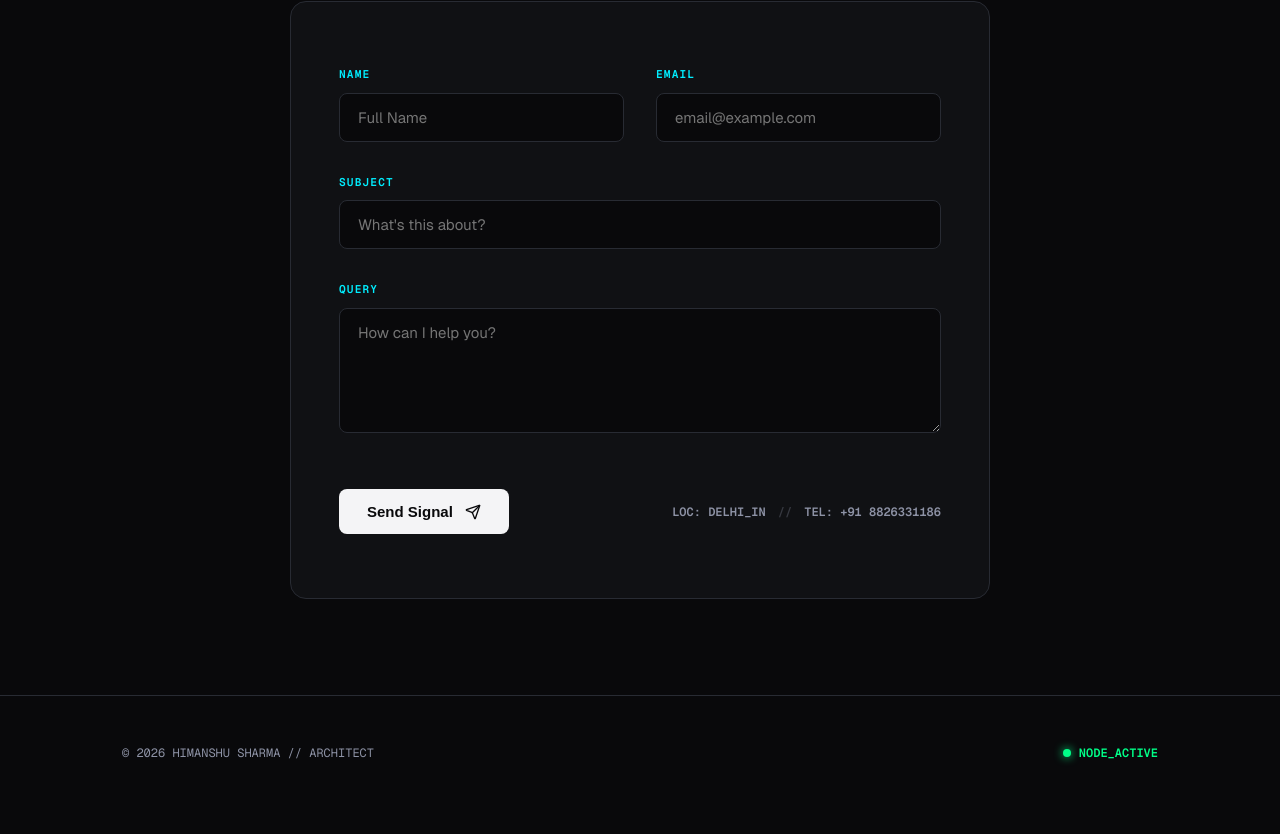
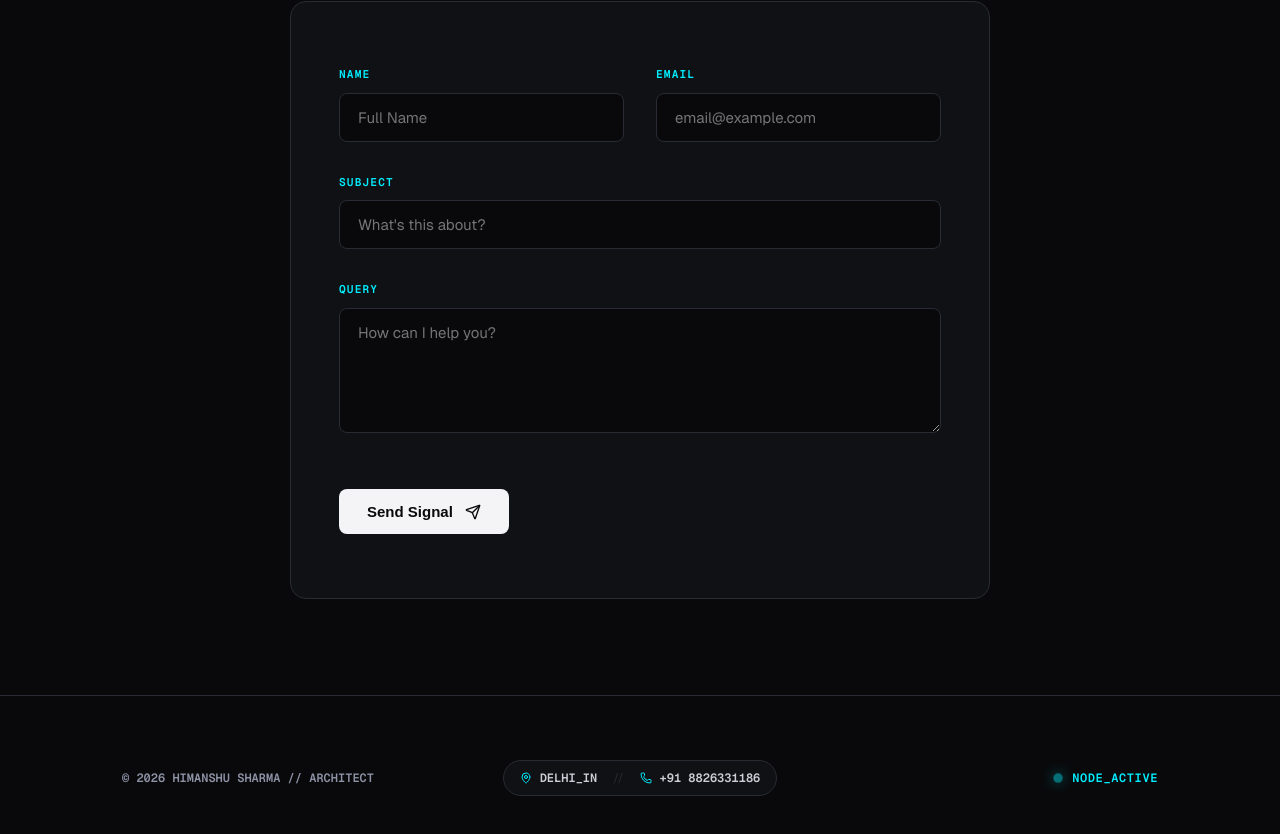
Before and after one commit to hauntedcrewvkr/himanshu_portfolio, a React (Vite) app: page / in a window 1280 px wide. Shown: the part 4723-5557 px from the top of the page. Before the commit the page ends 5533 px from the top, so only its background shows below. Built offline with nearby package versions, Linux system fonts and the light colour scheme.

Commit message:
feat: relocate contact meta to footer and cleanup contact form layout

```diff
--- a/src/components/layout/Footer.jsx
+++ b/src/components/layout/Footer.jsx
@@ -1,12 +1,32 @@
 import React from 'react';
+import { MapPin, Phone } from 'lucide-react';
 
 const Footer = () => (
   <footer className="footer">
-    <div className="container footer-flex">
-      <p>© {new Date().getFullYear()} HIMANSHU SHARMA // ARCHITECT</p>
-      <div style={{ color: '#00ff88', fontWeight: 700, display: 'flex', alignItems: 'center', gap: '8px' }}>
-        <span style={{ width: '8px', height: '8px', background: 'currentColor', borderRadius: '50%', boxShadow: '0 0 10px currentColor' }}></span>
-        NODE_ACTIVE
+    <div className="container">
+      <div className="footer-flex">
+        <div className="footer-left">
+          <p>© {new Date().getFullYear()} HIMANSHU SHARMA // ARCHITECT</p>
+        </div>
+
+        <div className="footer-center">
+          <div className="footer-meta">
+            <span className="meta-item">
+              <MapPin size={12} className="icon-neon" /> DELHI_IN
+            </span>
+            <span className="meta-sep">//</span>
+            <span className="meta-item">
+              <Phone size={12} className="icon-neon" /> +91 8826331186
+            </span>
+          </div>
+        </div>
+
+        <div className="footer-right">
+          <div className="status-indicator">
+            <span className="status-dot"></span>
+            NODE_ACTIVE
+          </div>
+        </div>
       </div>
     </div>
   </footer>
--- a/src/components/sections/Contact.jsx
+++ b/src/components/sections/Contact.jsx
@@ -82,12 +82,6 @@ const Contact = () => {
                   <AlertCircle size={14} style={{ marginRight: '8px' }} /> Transmission failed. Retry?
                 </div>
               )}
-
-              <div className="contact-meta-footer">
-                <span>LOC: DELHI_IN</span>
-                <span className="sep">//</span>
-                <span>TEL: +91 8826331186</span>
-              </div>
             </div>
           </form>
         </div>
--- a/src/styles/components.scss
+++ b/src/styles/components.scss
@@ -359,19 +359,97 @@
 }
 
 .footer {
-  padding: $space-6 0;
+  padding: $space-7 0;
   border-top: 1px solid var(--border);
+  background: var(--surface-100);
+
   .footer-flex {
     display: flex;
     justify-content: space-between;
     align-items: center;
-    color: var(--text-muted);
+    gap: $space-5;
+
+    @media (max-width: 900px) {
+      flex-direction: column;
+      text-align: center;
+      gap: $space-6;
+    }
+  }
+
+  .footer-left {
+    flex: 1;
+    color: var(--text-300);
     font-family: 'Geist Mono', monospace;
     font-size: 0.75rem;
-    @media (max-width: 600px) {
-      flex-direction: column;
-      gap: $space-3;
-      text-align: center;
+    font-weight: 600;
+  }
+
+  .footer-center {
+    flex: 1;
+    display: flex;
+    justify-content: center;
+
+    .footer-meta {
+      display: flex;
+      align-items: center;
+      gap: 16px;
+      background: var(--surface-200);
+      padding: 8px 16px;
+      border-radius: 100px;
+      border: 1px solid var(--border);
+
+      .meta-item {
+        display: flex;
+        align-items: center;
+        gap: 8px;
+        color: var(--text-200);
+        font-family: 'Geist Mono', monospace;
+        font-size: 0.75rem;
+        font-weight: 700;
+
+        .icon-neon { margin-bottom: 0; }
+      }
+
+      .meta-sep {
+        color: var(--surface-500);
+        font-size: 0.75rem;
+      }
+    }
+  }
+
+  .footer-right {
+    flex: 1;
+    display: flex;
+    justify-content: flex-end;
+
+    @media (max-width: 900px) {
+      justify-content: center;
+    }
+
+    .status-indicator {
+      display: flex;
+      align-items: center;
+      gap: 10px;
+      color: var(--primary);
+      font-family: 'Geist Mono', monospace;
+      font-size: 0.75rem;
+      font-weight: 800;
+      letter-spacing: 0.05em;
+
+      .status-dot {
+        width: 8px;
+        height: 8px;
+        background: var(--primary);
+        border-radius: 50%;
+        box-shadow: 0 0 12px var(--primary);
+        animation: pulse-neon 2s infinite;
+      }
     }
   }
 }
+
+@keyframes pulse-neon {
+  0% { opacity: 1; transform: scale(1); }
+  50% { opacity: 0.4; transform: scale(1.2); }
+  100% { opacity: 1; transform: scale(1); }
+}
```
